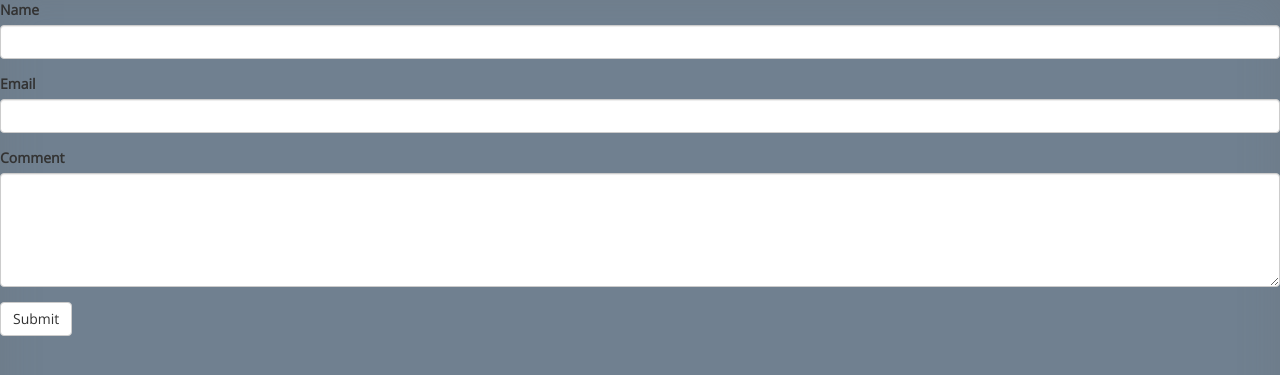
After one commit to ahang/project_ares, a PHP site: page /contact.html in a window 1280 px wide. The commit adds this page. Shown: the top 375 px of the page. Run offline with PHP 8.4, Linux system fonts and the light colour scheme.

Commit message:
about and contact page

```diff
--- a/assets/css/style.css
+++ b/assets/css/style.css
@@ -150,7 +150,15 @@ p.heavy {
 	width: 65px;
 	height: 20px;
 }
+h1 {
+	text-align: center;
+	color:tomato;
+}
 
+p{
+	padding:70px;
+	color: white;
+}
 /*@media (min-width: 768px)
 navbar.less:232
 .navbar-toggle {
--- /dev/null
+++ b/contact.html
@@ -0,0 +1,32 @@
+<!DOCTYPE html>
+<html lang="en-us">
+
+<head>
+  <meta charset="UTF-8">
+  <title>Contact Page</title>
+  <!-- Bootstrap -->
+   <link href="https://maxcdn.bootstrapcdn.com/bootstrap/3.3.7/css/bootstrap.min.css" rel="stylesheet" integrity="sha384-BVYiiSIFeK1dGmJRAkycuHAHRg32OmUcww7on3RYdg4Va+PmSTsz/K68vbdEjh4u" crossorigin="anonymous">
+<!-- Link to CSS -->
+    <link type="text/css" rel="stylesheet" href="assets/css/style.css">
+</head>
+	<form role="form">
+              <div class="form-group">
+                <label for="name-input">Name</label>
+                <input class="form-control" id="name-input" type="text">
+              </div>
+              <div class="form-group">
+                <label for="email-input">Email</label>
+                <input class="form-control" id="email-input" type="email">
+              </div>
+              <div class="form-group">
+                <label for="comment-input">Comment</label>
+                <textarea class="form-control" id="comment-input" rows="5"></textarea>
+              </div>
+              <button class="btn btn-default" id="add-user" type="submit">Submit</button>
+            </form>
+
+  </div>
+
+</body>
+
+</html>
--- a/index.html
+++ b/index.html
@@ -42,8 +42,8 @@
         <!-- Collect the nav links for toggling -->
         <div class="collapse navbar-collapse" id="navbar-collapse">
           <ul class="nav navbar-nav navbar-right">
-            <li><a href="#">About</a></li>
-            <li><a href="#">Contact</a></li>
+            <li><a href="about.html">About</a></li>
+            <li><a href="contact.html">Contact</a></li>
             <li><a class="userName"></a></li>
             <li>
                 <a class="user-container signOut"></a>
```
Also changed, not shown: about.html (added, +22 -0 lines), 1 other file.
